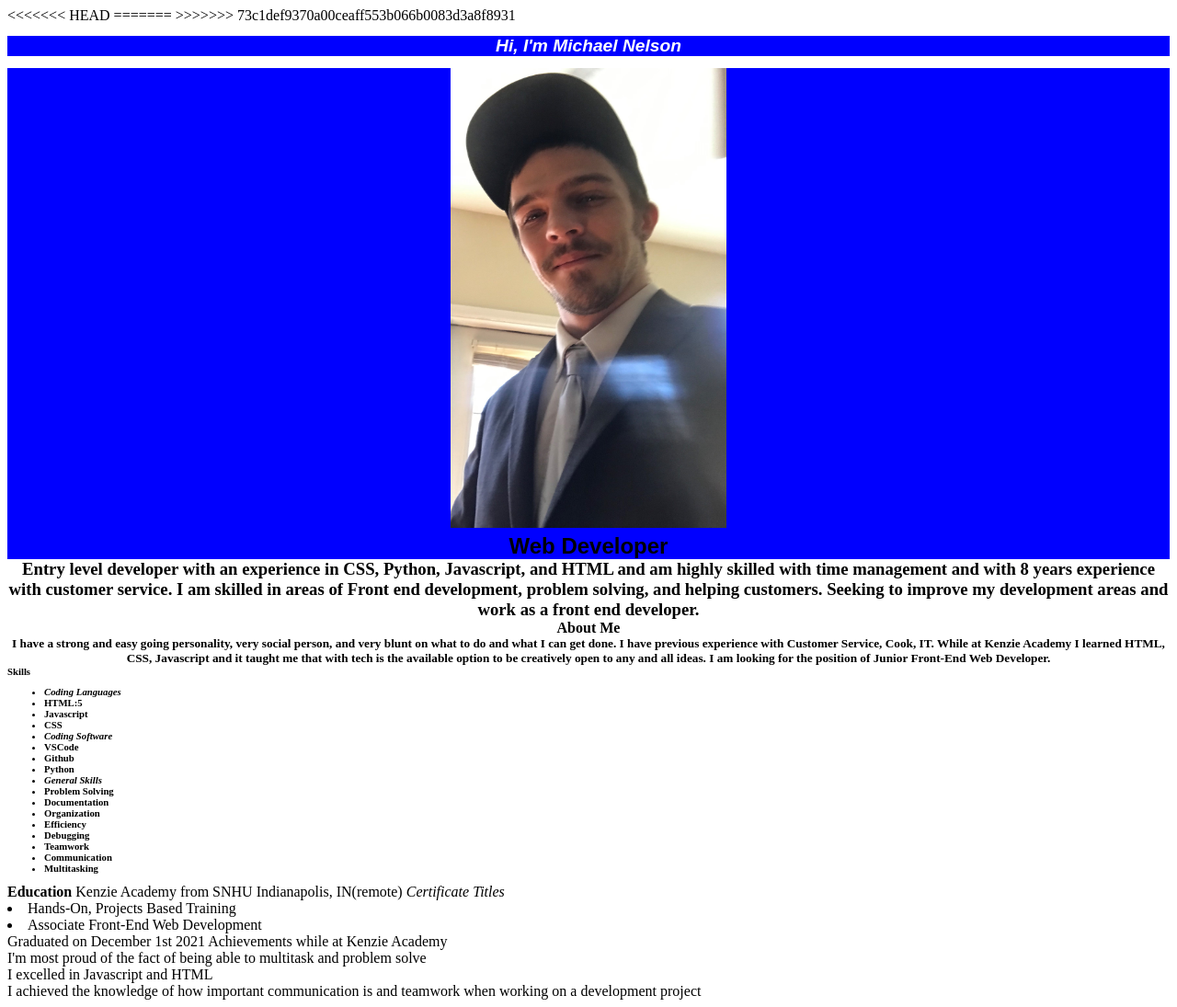
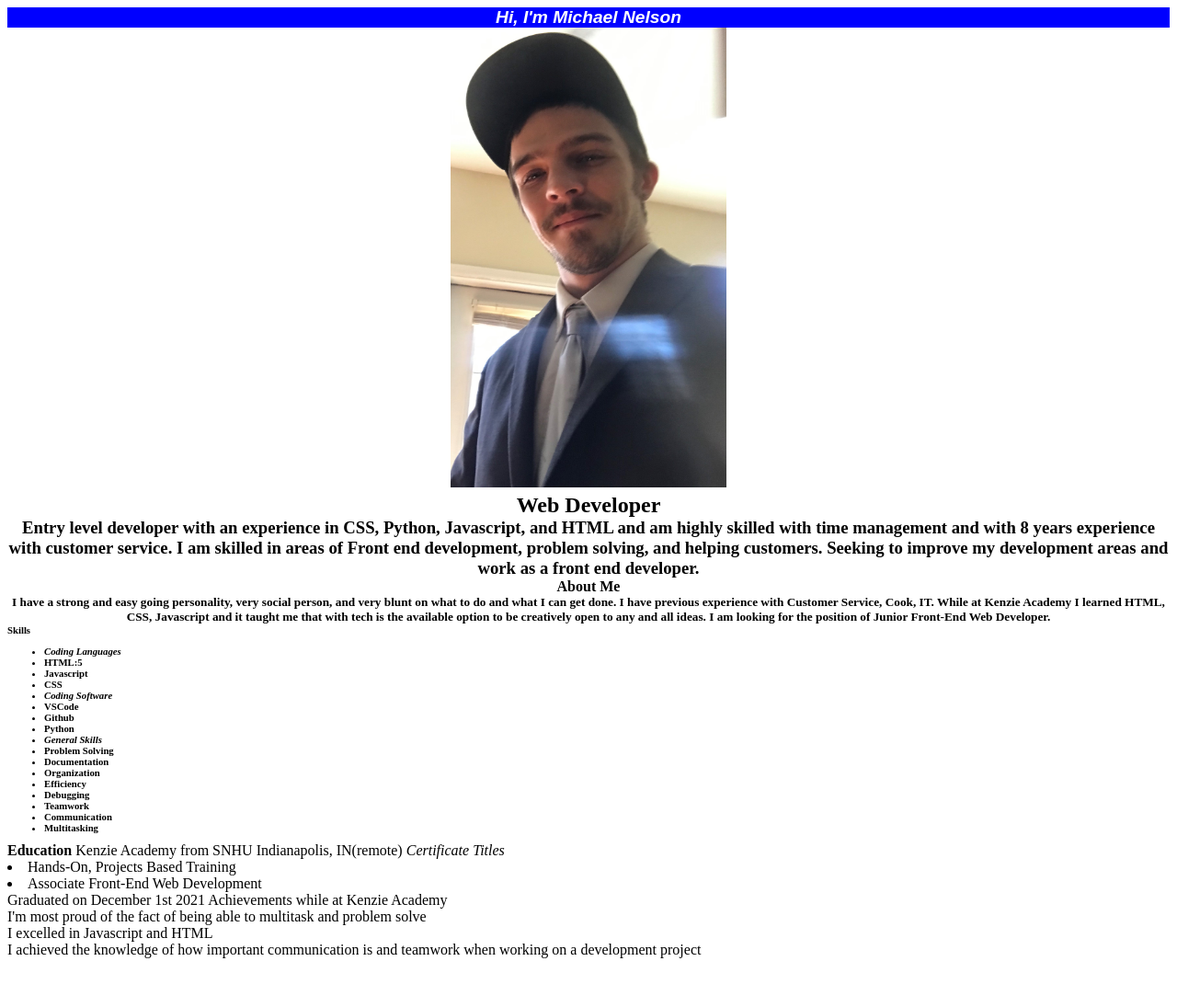
Before and after one commit to Mtnelson94/Website_Portfolio, a plain HTML site: page index.HTML in a window 1280 px wide. Shown: the whole page at 92% size. After the commit the page ends 1050 px from the top, so only its background shows below. Drawn offline with Linux system fonts and the light colour scheme.

Commit message:
got it got confused cause I moved the file location and there became complications

```diff
--- a/Style.css
+++ b/Style.css
@@ -5,7 +5,7 @@ h1 {background-color: blue;
     text-align: center;
     font-family: Arial, Helvetica, sans-serif;
     font-size: larger;
-<<<<<<< HEAD
+
     margin: auto;
 }
 
@@ -41,26 +41,4 @@ h6 {
 
 div1 {
     margin: auto;
-
-=======
-    display: flex;
-    flex-direction: column;
-    margin-block-start: 0em;
-    margin-block-end: 0em;
-
 }
-h1 > div {
-    float: left;
-}
-div {
-    text-align: center;
-}
-
-h2 {
-    text-align: center;
-    background-color: blue;
-    color: black;
-    font-family: Arial, Helvetica, sans-serif;
-    font-size: x-large;
->>>>>>> 73c1def9370a00ceaff553b066b0083d3a8f8931
-}
--- a/index.HTML
+++ b/index.HTML
@@ -6,13 +6,13 @@
     <meta name="viewport" content="width=device-width, initial-scale=1">
     <title>My Websie Portfolio</title>
     <meta name="description" content="A website portfolio for my linkedIn and Career.">
-<<<<<<< HEAD
+
     <meta name="Michael Nelson">
 
-=======
+
     <meta name="Michael Nelson" />
 
->>>>>>> 73c1def9370a00ceaff553b066b0083d3a8f8931
+
     <link href="Style.css" rel="stylesheet" />
   </head>
 
```
